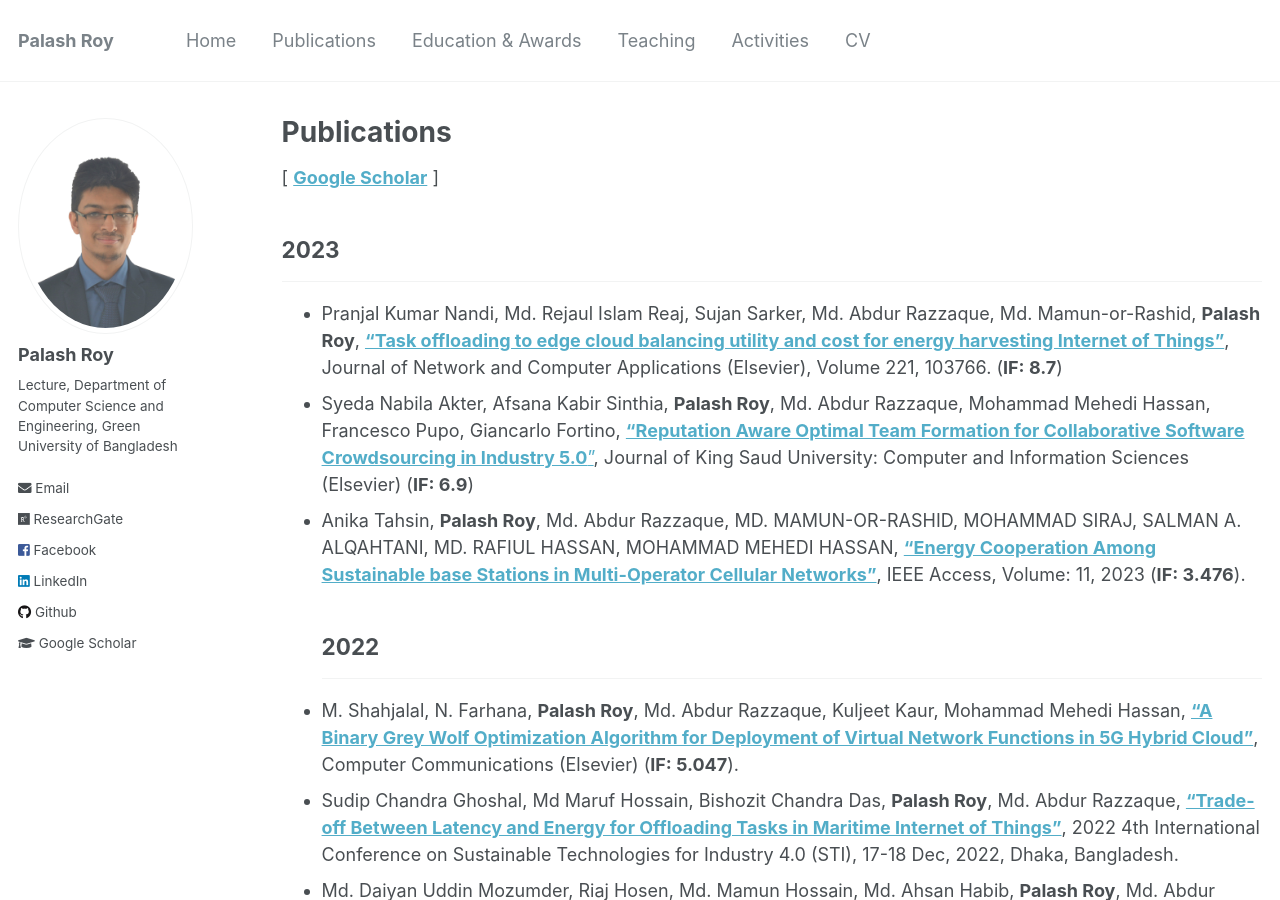
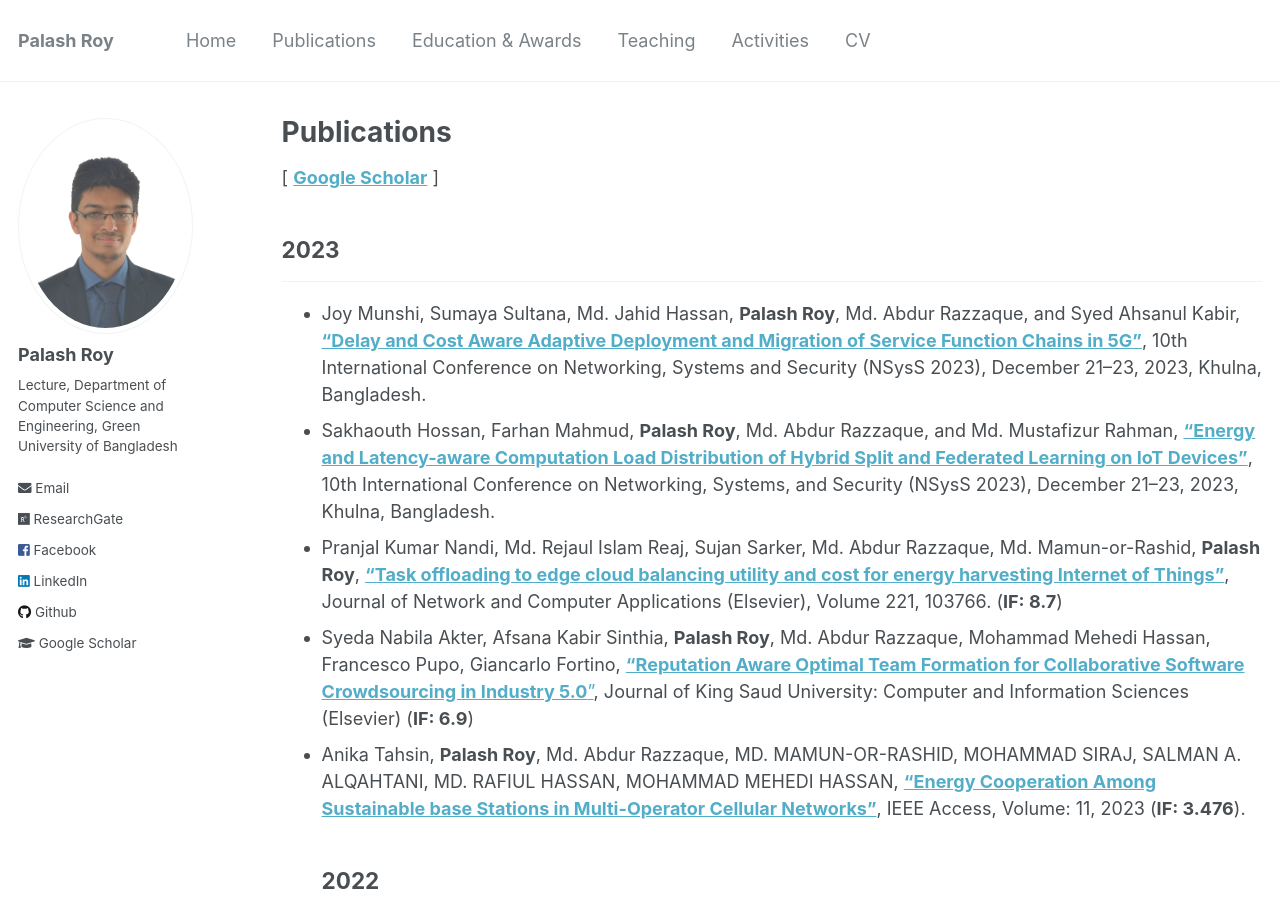
Before and after one commit to PalashRoy975/PalashRoy975.github.io, a Jekyll site: the page built from _pages/publications.md, in a window 1280 px wide and 900 px high. Built offline with Jekyll 4.4.1, drawn with Linux system fonts in a browser that asks for light colours.

Commit message:
Update publications.md

```diff
--- a/_pages/publications.md
+++ b/_pages/publications.md
@@ -8,6 +8,9 @@ author_profile: true
 [ [**Google Scholar**](https://scholar.google.com/citations?user=6YbqlUkAAAAJ&hl=en&authuser=1) ]
 ## 2023
 -----------
+* Joy Munshi, Sumaya Sultana, Md. Jahid Hassan, **Palash Roy**, Md. Abdur Razzaque, and Syed Ahsanul Kabir, [**"Delay and Cost Aware Adaptive Deployment and Migration of Service Function Chains in 5G"**]( https://doi.org/10.1145/3629188.3629196), 10th International Conference on Networking, Systems and Security (NSysS 2023), December 21–23, 2023, Khulna, Bangladesh.
+* Sakhaouth Hossan, Farhan Mahmud, **Palash Roy**, Md. Abdur Razzaque, and Md. Mustafizur Rahman, [**"Energy and Latency-aware Computation
+Load Distribution of Hybrid Split and Federated Learning on IoT Devices"**](https://doi.org/10.1145/3629188.3629201), 10th International Conference on Networking, Systems, and Security (NSysS 2023), December 21–23, 2023, Khulna, Bangladesh.
 * Pranjal Kumar Nandi, Md. Rejaul Islam Reaj, Sujan Sarker, Md. Abdur Razzaque, Md. Mamun-or-Rashid, **Palash Roy**, [**"Task offloading to edge cloud balancing utility and cost for energy harvesting Internet of Things"**](https://www.sciencedirect.com/science/article/abs/pii/S1084804523001856?via%3Dihub), Journal of Network and Computer Applications (Elsevier), Volume 221, 103766. (**IF: 8.7**)
 * Syeda Nabila Akter, Afsana Kabir Sinthia, **Palash Roy**, Md. Abdur Razzaque, Mohammad Mehedi Hassan, Francesco Pupo, Giancarlo Fortino, [**"Reputation Aware Optimal Team Formation for Collaborative Software Crowdsourcing in Industry 5.0**"](https://www.sciencedirect.com/science/article/pii/S1319157823002641), Journal of King Saud University: Computer and Information Sciences (Elsevier) (**IF: 6.9**)
 * Anika Tahsin, **Palash Roy**, Md. Abdur Razzaque, MD. MAMUN-OR-RASHID, MOHAMMAD SIRAJ, SALMAN A. ALQAHTANI, MD. RAFIUL HASSAN, MOHAMMAD MEHEDI HASSAN, [**"Energy Cooperation Among Sustainable base Stations in Multi-Operator Cellular Networks"**](https://ieeexplore.ieee.org/document/10049573), IEEE Access, Volume: 11, 2023 (**IF: 3.476**).
```
